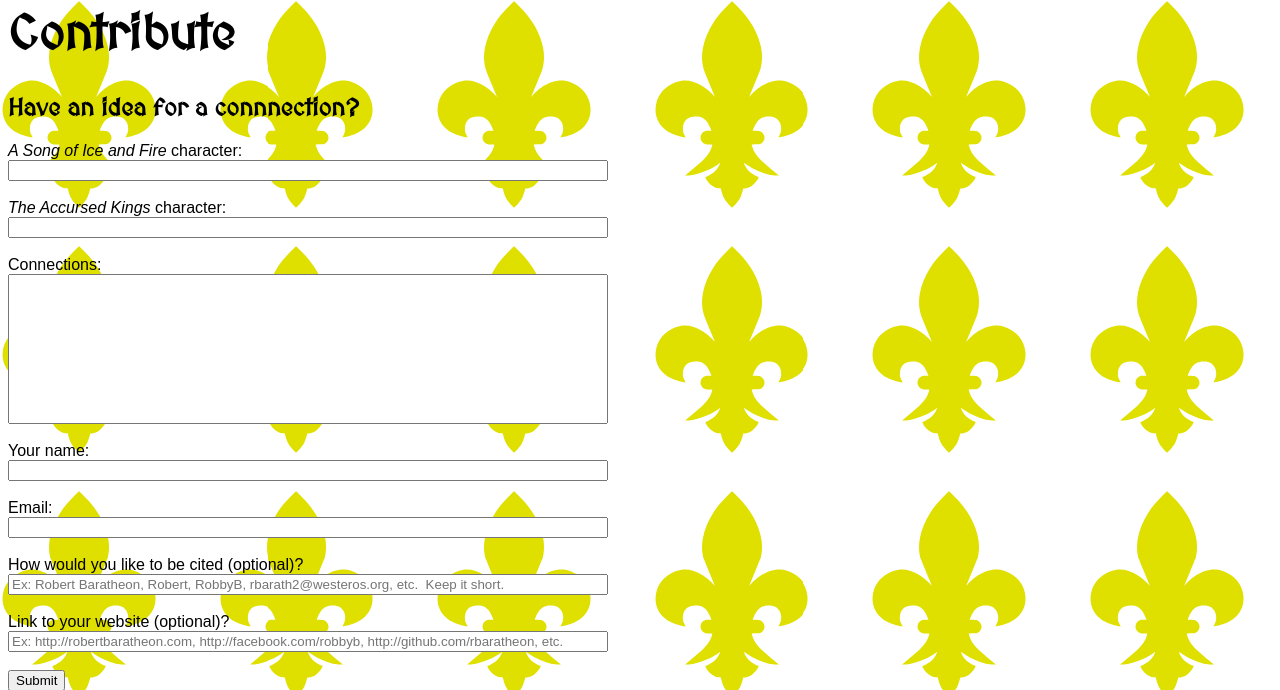
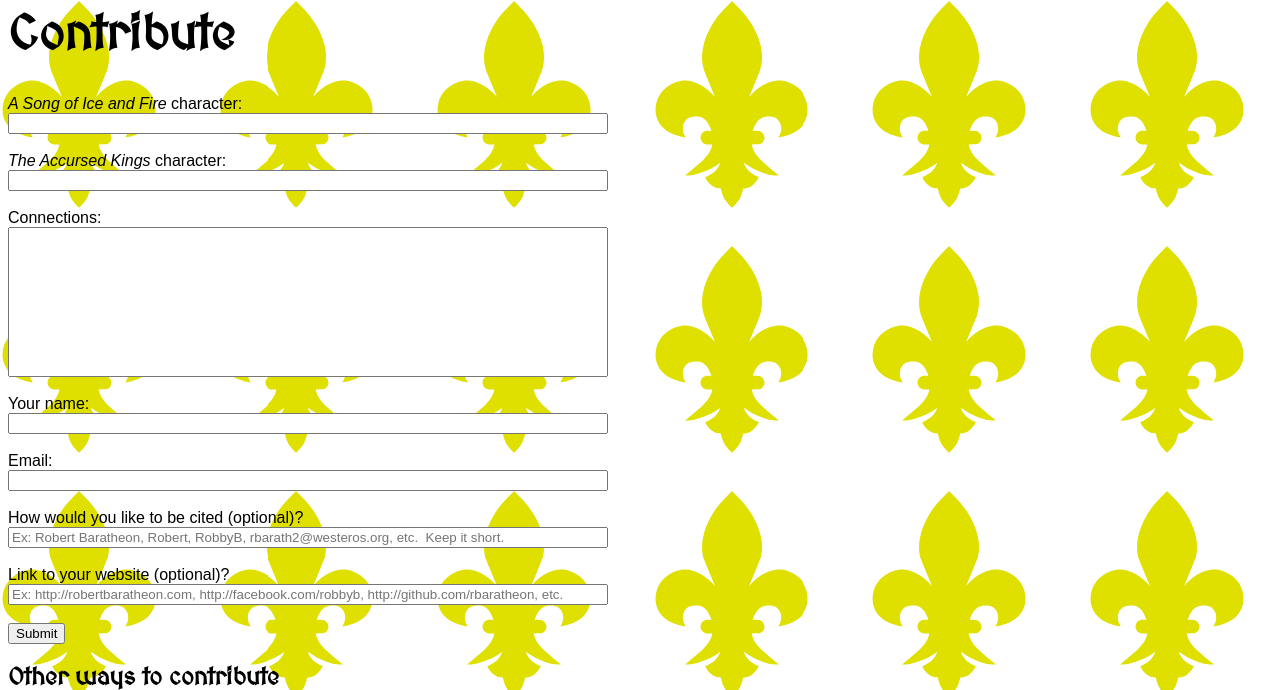
Before and after one commit to smpcole/asoiaf-vs-tac, a PHP site: page /contribute in a window 1280 px wide. Shown: the top 690 px of the page. Run offline with PHP 8.4, Linux system fonts and the light colour scheme.

Commit message:
Get rid of h2 on contribute page

```diff
--- a/contribute/index.php
+++ b/contribute/index.php
@@ -9,8 +9,6 @@
 
 <body>
   <h1>Contribute</h1>
-
-  <h2>Have an idea for a connnection?</h2>
 
   <?php include_once "form_submitted.php" ?>
 
```
